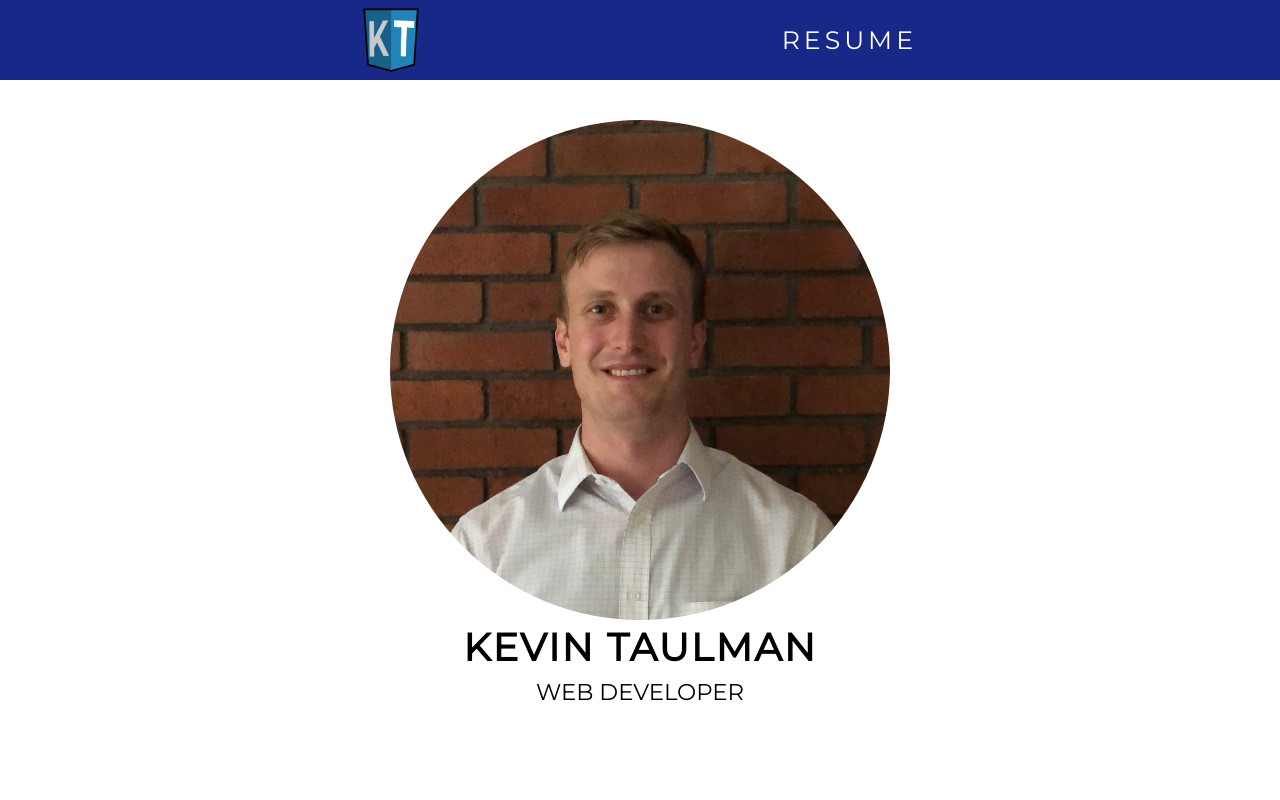
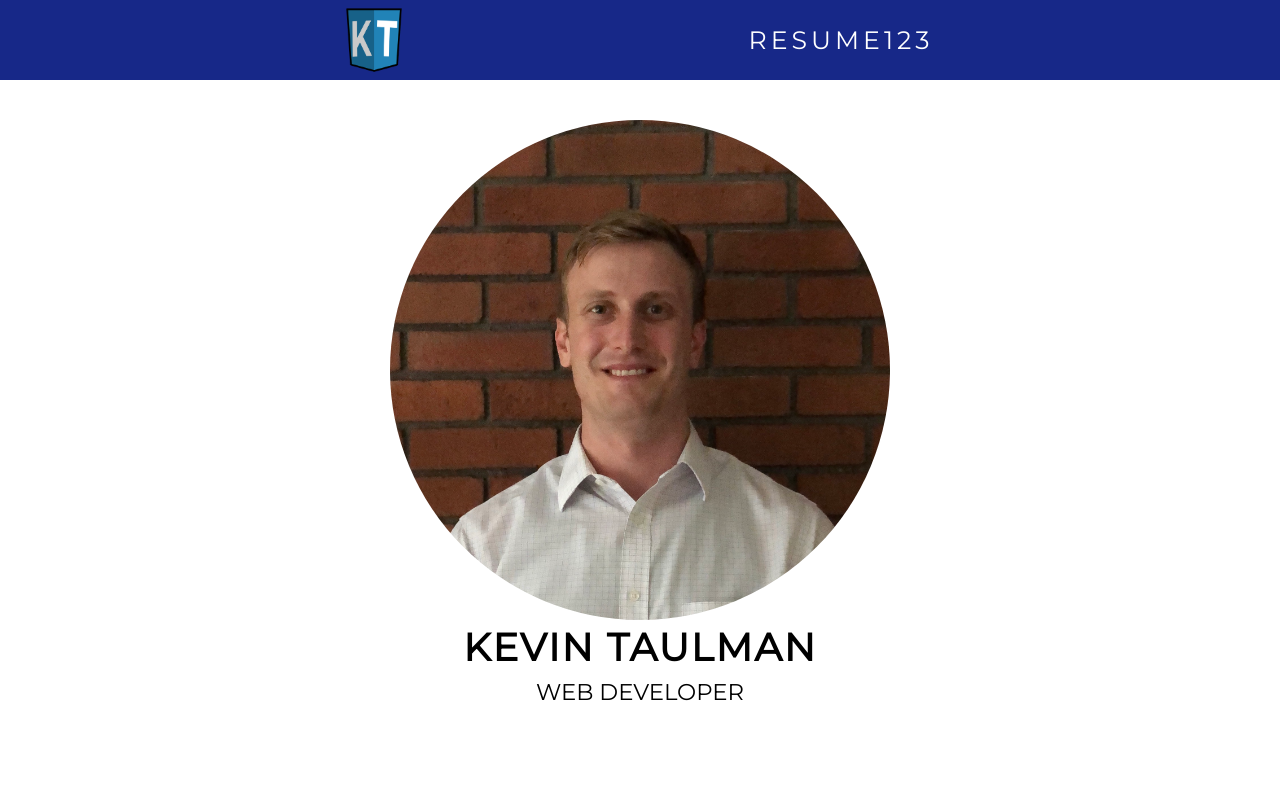
Before and after one commit to ktaulman/portfolio_website, a React (Create React App) app in the folder react-frontend/: page / in a window 1280 px wide. Shown: the top 800 px of the page. Built offline with nearby package versions, Linux system fonts and the light colour scheme.

Commit message:
message 1

```diff
--- a/react-frontend/src/App.js
+++ b/react-frontend/src/App.js
@@ -58,7 +58,7 @@ class App extends React.Component{
               className="navbar__link"
              href='./resume.pdf'
              alt='resume_download'
-            >Resume</a>
+            >Resume123</a>
             {/* <Route
               name="About Me"
               className="navbar__link"
```
